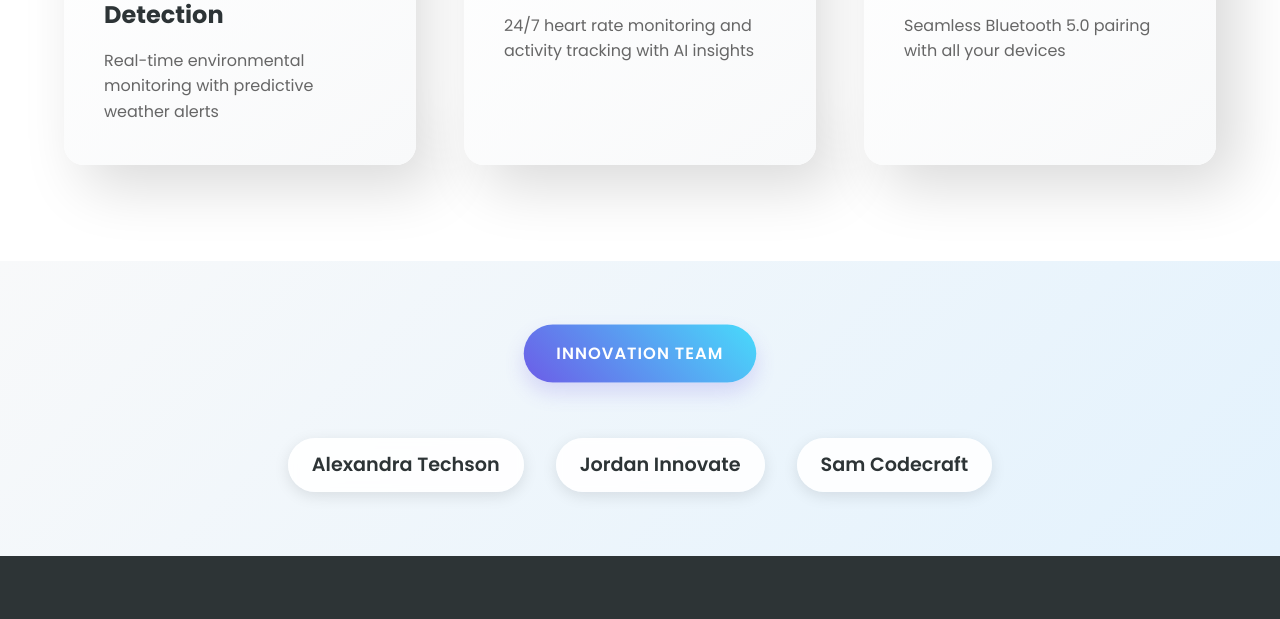
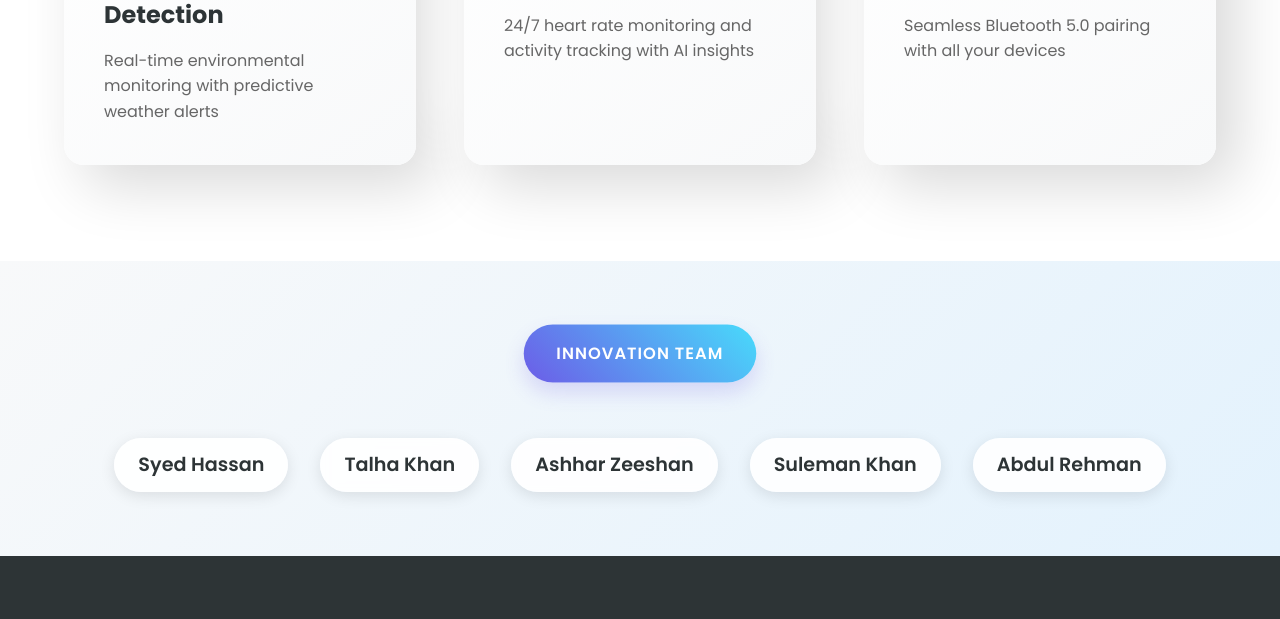
Before and after one commit to HalalWarrior/bitwatch, a plain HTML site: page index.html in a window 1280 px wide. Shown: the part 1058-1677 px from the top of the page. Drawn offline with Linux system fonts and the light colour scheme.

Commit message:
Update index.html

```diff
--- a/index.html
+++ b/index.html
@@ -327,9 +327,11 @@
     <section class="made-by">
         <div class="made-by-button">Innovation Team</div>
         <div class="creators">
-            <p>Alexandra Techson</p>
-            <p>Jordan Innovate</p>
-            <p>Sam Codecraft</p>
+            <p>Syed Hassan</p>
+            <p>Talha Khan</p>
+            <p>Ashhar Zeeshan</p>
+            <p>Suleman Khan</p>
+            <p>Abdul Rehman</p>
         </div>
     </section>
 
```
